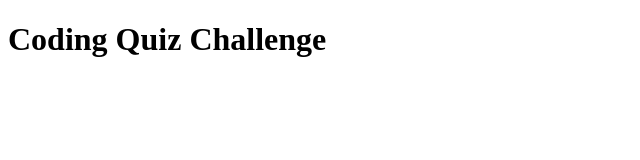
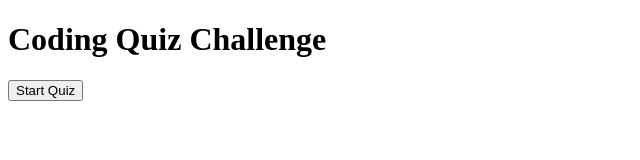
Before and after one commit to cmizelle10/Code_Quiz, a plain HTML site: page index.html in a window 1280 px wide. Shown: the whole page, without its empty margins (0-640 px from the left). Drawn offline with Linux system fonts and the light colour scheme.

Commit message:
added start button to html

```diff
--- a/index.html
+++ b/index.html
@@ -8,5 +8,7 @@
 </head>
 <body>
     <h1>Coding Quiz Challenge</h1>
+
+    <button class = "start_button"> Start Quiz</button>
 </body>
 </html>
```
